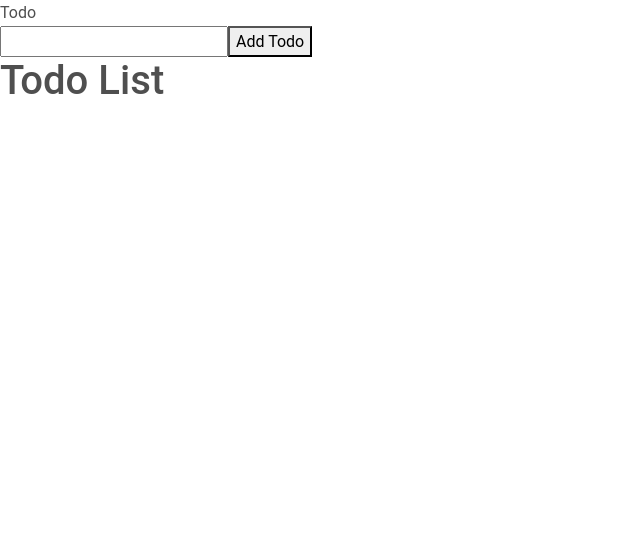
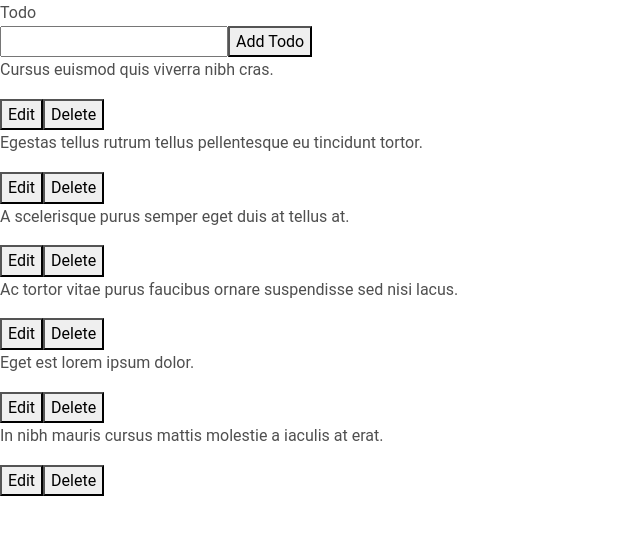
Before and after one commit to brendino500/todo-list, a React (Create React App) app: page / in a window 1280 px wide. Shown: the top 534 px of the page, without its empty margins (0-640 px from the left). Built offline with nearby package versions, Linux system fonts and the light colour scheme.

Commit message:
rendered list onto page with edit/delete buttons

```diff
--- /dev/null
+++ b/src/components/Todo.js
@@ -0,0 +1,13 @@
+import React from 'react'
+
+export default function Todo({ text }) {
+  return (
+    <div>
+      <p>{text.text}</p>
+      <div>
+        <button>Edit</button>
+        <button>Delete</button>
+      </div>
+    </div>
+  )
+}
--- a/src/components/TodoList.js
+++ b/src/components/TodoList.js
@@ -1,7 +1,15 @@
 import React, { useContext } from 'react'
 import TodoContext from '../context/context'
+import Todo from '../components/Todo'
 
 export default function TodoList() {
   const { state } = useContext(TodoContext)
-  return <h1>Todo List</h1>
+  console.log(state)
+  return (
+    <div>
+      {state.todos.map((todo, i) => {
+        return <Todo text={todo} key={i} />
+      })}
+    </div>
+  )
 }
```
Also changed, not shown: 1 other file (tests, documents, lock files or other folders).
